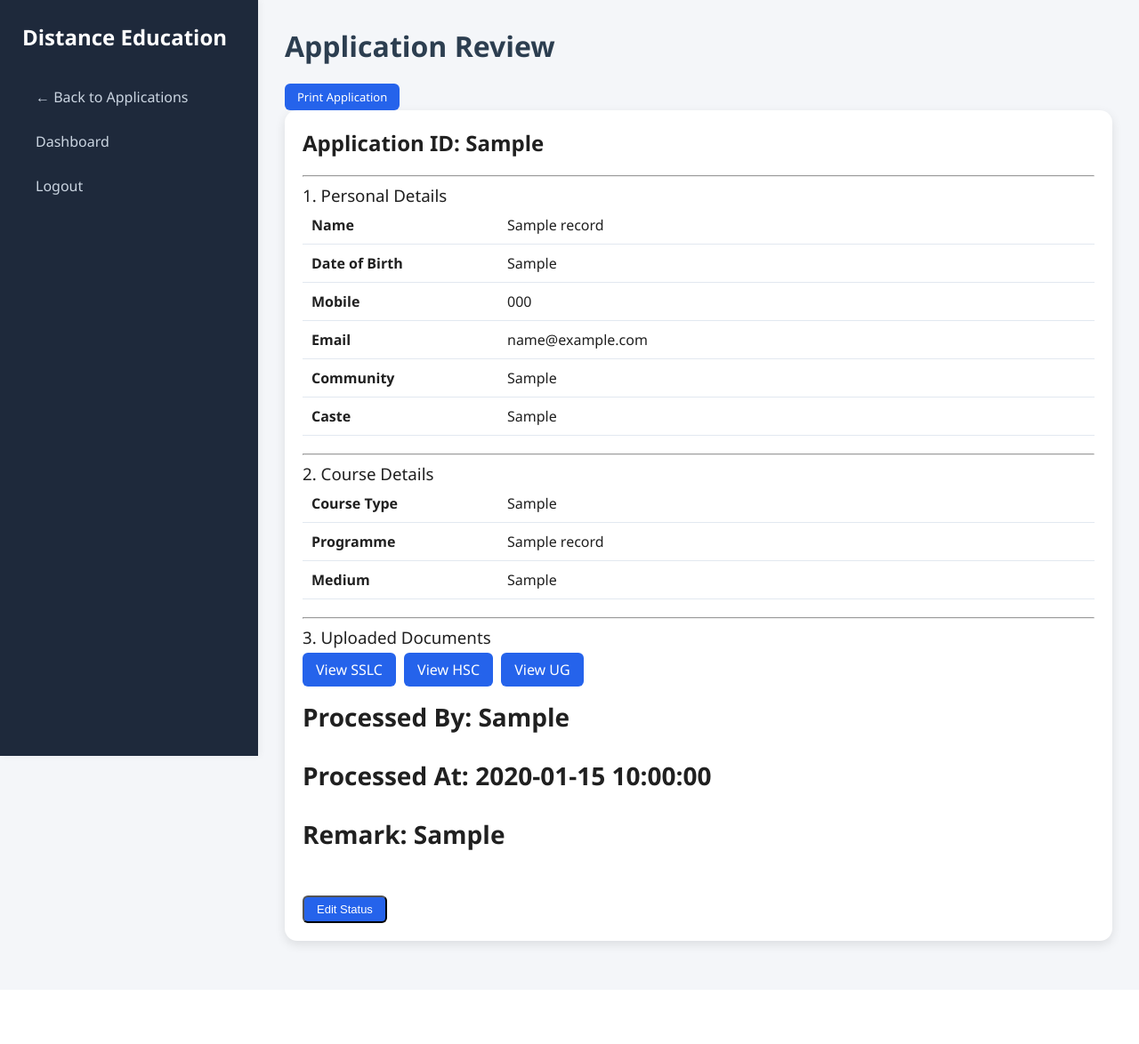
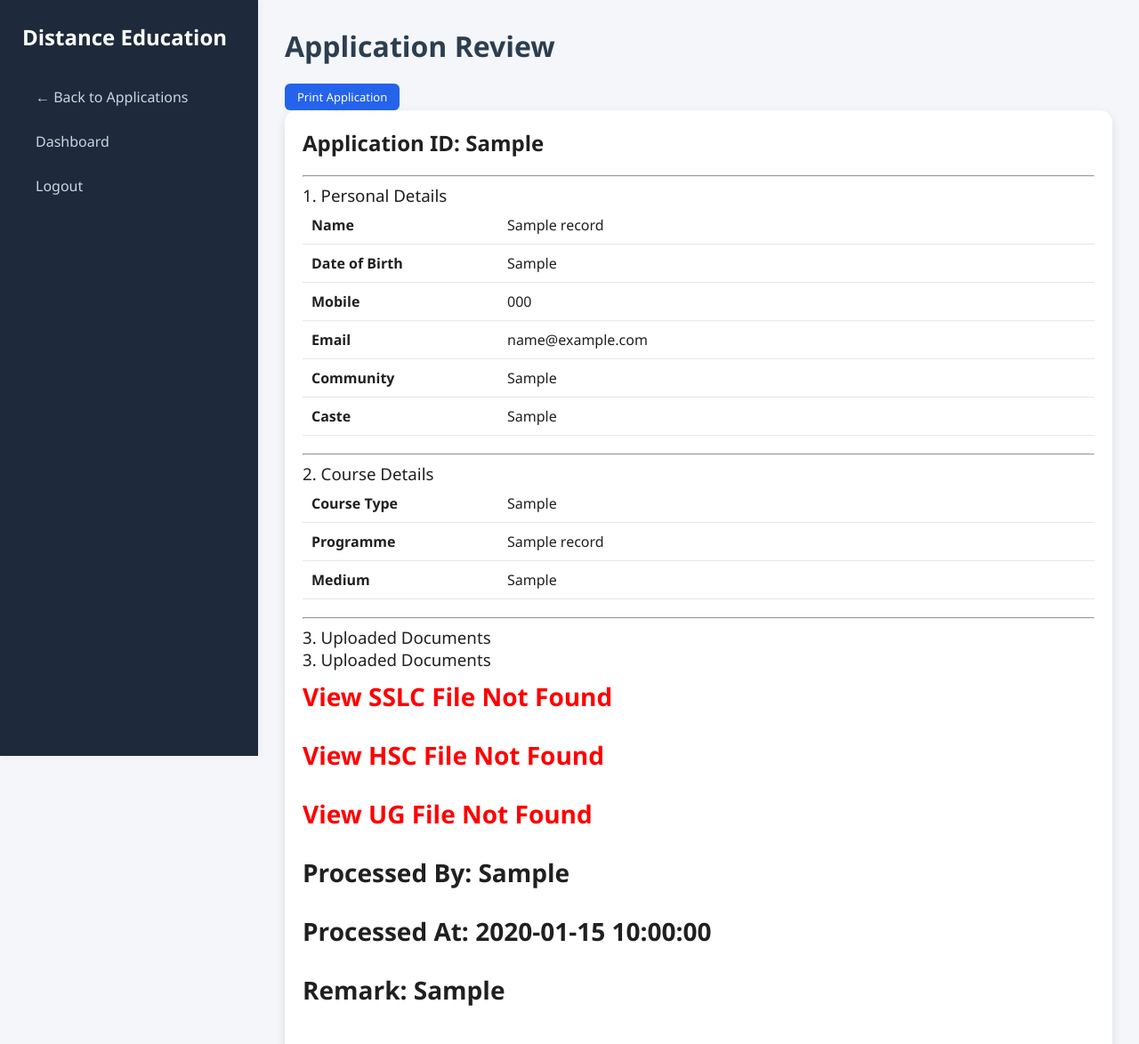
Before and after one commit to subithra7/Distance_Education_Website, a PHP site: page /admin/admission/view.php?id=1 in a window 1280 px wide. Shown: the top 1174 px of the page at 89% size. Before the commit the page ends 1070 px from the top, so only its background shows below. Run offline with PHP 8.4, Linux system fonts and the light colour scheme; the visitor is signed in with stand-in values (Sample User, id 1); tables that the repository leaves empty or names only in its code hold one stand-in row (values such as "Sample post").

Commit message:
change some content

```diff
--- a/admin/admission/view.php
+++ b/admin/admission/view.php
@@ -154,26 +154,36 @@ Print Application
 
 <h3>3. Uploaded Documents</h3>
 
-<?php if(!empty($data['sslc_file'])): ?>
-<a class="doc-btn" target="_blank"
-href="/admission/admission-form/uploads/<?php echo basename($data['sslc_file']); ?>">
-View SSLC
-</a>
-<?php endif; ?>
+<h3>3. Uploaded Documents</h3>
 
-<?php if(!empty($data['hsc_file'])): ?>
-<a class="doc-btn" target="_blank"
-href="/admission/admission-form/uploads/<?php echo basename($data['hsc_file']); ?>">
-View HSC
-</a>
-<?php endif; ?>
+<?php
+$baseURL  = "/admission/admission-form/uploads/";
+$basePath = $_SERVER['DOCUMENT_ROOT'] . $baseURL;
+$appFolder = $data['application_no'] . "/";
+?>
 
-<?php if(!empty($data['ug_file'])): ?>
-<a class="doc-btn" target="_blank"
-href="/admission/admission-form/uploads/<?php echo basename($data['ug_file']); ?>">
-View UG
-</a>
-<?php endif; ?>
+<?php
+function showFile($file, $label, $baseURL, $basePath, $appFolder) {
+    if(!empty($file)) {
+        $fileName = basename($file);
+        $fullPath = $basePath . $appFolder . $fileName;
+
+        if(file_exists($fullPath)) {
+            echo '<a class="doc-btn" target="_blank" href="'
+                . $baseURL . $appFolder . $fileName . '">'
+                . $label . '</a>';
+        } else {
+            echo '<p style="color:red;">' . $label . ' File Not Found</p>';
+        }
+    }
+}
+?>
+
+<?php
+showFile($data['sslc_file'], "View SSLC", $baseURL, $basePath, $appFolder);
+showFile($data['hsc_file'], "View HSC", $baseURL, $basePath, $appFolder);
+showFile($data['ug_file'], "View UG", $baseURL, $basePath, $appFolder);
+?>
 <?php if($data['status']=="Pending"): ?>
 
 <form method="POST">
```
